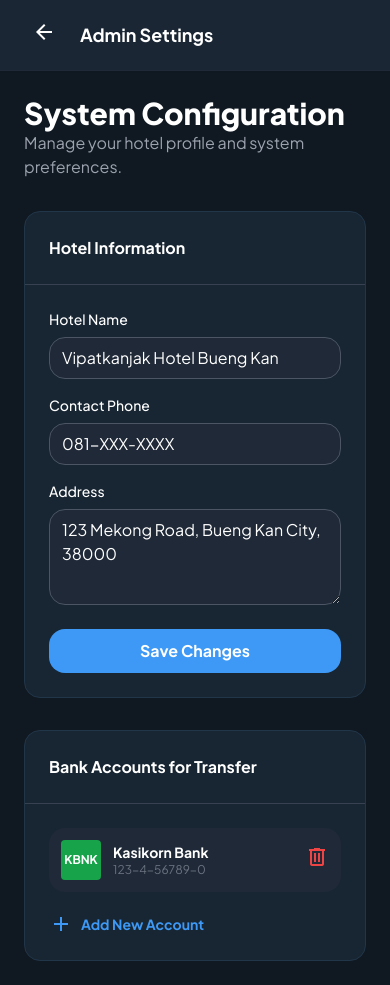
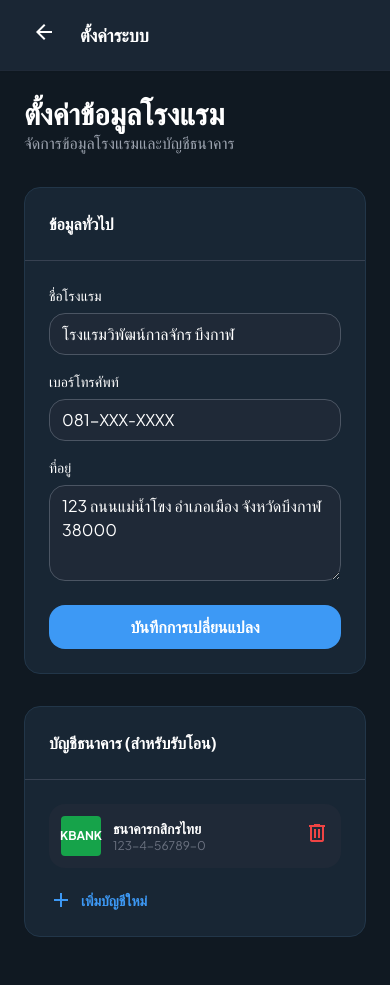
Before and after one commit to nssuwan186-dev/Vipat-hotel, a React (Vite) app: page /admin/settings in a window 390 px wide. After the commit the page ends 961 px from the top, so only its background shows below. Built offline with nearby package versions, Linux system fonts and the light colour scheme.

Commit message:
Localization: Complete Thai translation for all sub-pages

```diff
--- a/src/pages/AdminSettings.jsx
+++ b/src/pages/AdminSettings.jsx
@@ -9,54 +9,54 @@ const AdminSettings = () => {
             <Link to="/admin" className="p-2 rounded-lg hover:bg-gray-100 dark:hover:bg-gray-700">
                 <span className="material-symbols-outlined">arrow_back</span>
             </Link>
-            <h2 className="text-lg font-bold">Admin Settings</h2>
+            <h2 className="text-lg font-bold">ตั้งค่าระบบ</h2>
         </div>
       </header>
 
       <div className="p-6 md:px-12 lg:px-20 max-w-[800px] mx-auto flex flex-col gap-8">
         <div>
-            <h1 className="text-3xl font-black">System Configuration</h1>
-            <p className="text-gray-500 dark:text-gray-400">Manage your hotel profile and system preferences.</p>
+            <h1 className="text-3xl font-black">ตั้งค่าข้อมูลโรงแรม</h1>
+            <p className="text-gray-500 dark:text-gray-400">จัดการข้อมูลโรงแรมและบัญชีธนาคาร</p>
         </div>
 
         <section className="bg-white dark:bg-surface-dark rounded-2xl border border-slate-200 dark:border-border-dark overflow-hidden">
             <div className="p-6 border-b border-slate-100 dark:border-gray-700">
-                <h3 className="font-bold">Hotel Information</h3>
+                <h3 className="font-bold">ข้อมูลทั่วไป</h3>
             </div>
             <div className="p-6 flex flex-col gap-4">
                 <label className="flex flex-col gap-2">
-                    <span className="text-sm font-medium">Hotel Name</span>
-                    <input className="form-input rounded-lg dark:bg-gray-800 dark:border-gray-600" defaultValue="Vipatkanjak Hotel Bueng Kan" />
+                    <span className="text-sm font-medium">ชื่อโรงแรม</span>
+                    <input className="form-input rounded-lg dark:bg-gray-800 dark:border-gray-600" defaultValue="โรงแรมวิพัฒน์กาลจักร บึงกาฬ" />
                 </label>
                 <label className="flex flex-col gap-2">
-                    <span className="text-sm font-medium">Contact Phone</span>
+                    <span className="text-sm font-medium">เบอร์โทรศัพท์</span>
                     <input className="form-input rounded-lg dark:bg-gray-800 dark:border-gray-600" defaultValue="081-XXX-XXXX" />
                 </label>
                 <label className="flex flex-col gap-2">
-                    <span className="text-sm font-medium">Address</span>
-                    <textarea className="form-textarea rounded-lg dark:bg-gray-800 dark:border-gray-600 h-24">123 Mekong Road, Bueng Kan City, 38000</textarea>
+                    <span className="text-sm font-medium">ที่อยู่</span>
+                    <textarea className="form-textarea rounded-lg dark:bg-gray-800 dark:border-gray-600 h-24">123 ถนนแม่น้ำโขง อำเภอเมือง จังหวัดบึงกาฬ 38000</textarea>
                 </label>
-                <button className="bg-primary text-white py-2.5 rounded-lg font-bold hover:bg-blue-600 transition-all mt-2">Save Changes</button>
+                <button className="bg-primary text-white py-2.5 rounded-lg font-bold hover:bg-blue-600 transition-all mt-2">บันทึกการเปลี่ยนแปลง</button>
             </div>
         </section>
 
         <section className="bg-white dark:bg-surface-dark rounded-2xl border border-slate-200 dark:border-border-dark overflow-hidden">
             <div className="p-6 border-b border-slate-100 dark:border-gray-700">
-                <h3 className="font-bold">Bank Accounts for Transfer</h3>
+                <h3 className="font-bold">บัญชีธนาคาร (สำหรับรับโอน)</h3>
             </div>
             <div className="p-6 flex flex-col gap-3">
                 <div className="flex items-center justify-between p-3 bg-slate-50 dark:bg-gray-800 rounded-lg">
                     <div className="flex items-center gap-3">
-                        <div className="w-10 h-10 bg-green-600 rounded flex items-center justify-center text-white font-bold text-xs">KBNK</div>
+                        <div className="w-10 h-10 bg-green-600 rounded flex items-center justify-center text-white font-bold text-xs">KBANK</div>
                         <div>
-                            <p className="text-sm font-bold">Kasikorn Bank</p>
+                            <p className="text-sm font-bold">ธนาคารกสิกรไทย</p>
                             <p className="text-xs text-gray-500">123-4-56789-0</p>
                         </div>
                     </div>
                     <button className="text-red-500"><span className="material-symbols-outlined">delete</span></button>
                 </div>
                 <button className="text-primary text-sm font-bold flex items-center gap-2 mt-2">
-                    <span className="material-symbols-outlined">add</span> Add New Account
+                    <span className="material-symbols-outlined">add</span> เพิ่มบัญชีใหม่
                 </button>
             </div>
         </section>
--- a/src/pages/BookingForm.jsx
+++ b/src/pages/BookingForm.jsx
@@ -43,12 +43,12 @@ const BookingForm = () => {
         {/* Breadcrumb */}
         <div className="flex flex-col gap-2 mb-8">
           <div className="flex items-center gap-2 text-text-secondary text-sm mb-2">
-            <span className="cursor-pointer hover:text-primary" onClick={() => navigate('/')}>Home</span>
+            <span className="cursor-pointer hover:text-primary" onClick={() => navigate('/')}>หน้าแรก</span>
             <span className="material-symbols-outlined text-[16px]">chevron_right</span>
-            <span className="text-slate-900 dark:text-white font-medium">Guest Information</span>
+            <span className="text-slate-900 dark:text-white font-medium">ข้อมูลผู้เข้าพัก</span>
           </div>
-          <h1 className="text-slate-900 dark:text-white text-3xl font-bold leading-tight">Guest Information Form</h1>
-          <p className="text-text-secondary text-base">Please fill in personal and payment details for Room {room.id} ({room.type})</p>
+          <h1 className="text-slate-900 dark:text-white text-3xl font-bold leading-tight">แบบฟอร์มข้อมูลผู้เข้าพัก</h1>
+          <p className="text-text-secondary text-base">กรุณากรอกข้อมูลส่วนตัวและข้อมูลการชำระเงินสำหรับการจองห้อง {room.id} ({room.type})</p>
         </div>
 
         <form onSubmit={handleSubmit} className="flex flex-col lg:flex-row gap-8">
@@ -61,22 +61,22 @@ const BookingForm = () => {
                 <span className="flex items-center justify-center size-8 rounded-full bg-primary/10 text-primary">
                   <span className="material-symbols-outlined text-[20px]">person</span>
                 </span>
-                <h3 className="text-slate-900 dark:text-white text-lg font-bold">Personal Information</h3>
+                <h3 className="text-slate-900 dark:text-white text-lg font-bold">ข้อมูลส่วนตัว</h3>
               </div>
               <div className="p-6 flex flex-col gap-6">
                 <div className="flex flex-col md:flex-row gap-4">
                   <label className="flex flex-col flex-1">
-                    <span className="text-slate-700 dark:text-gray-300 text-sm font-medium pb-2">First Name <span className="text-red-500">*</span></span>
-                    <input required name="firstName" onChange={handleChange} className="w-full rounded-lg border-slate-300 dark:border-gray-600 bg-slate-50 dark:bg-gray-800 text-slate-900 dark:text-white h-12 px-4 focus:border-primary focus:ring-1 focus:ring-primary" placeholder="John" />
+                    <span className="text-slate-700 dark:text-gray-300 text-sm font-medium pb-2">ชื่อจริง <span className="text-red-500">*</span></span>
+                    <input required name="firstName" onChange={handleChange} className="w-full rounded-lg border-slate-300 dark:border-gray-600 bg-slate-50 dark:bg-gray-800 text-slate-900 dark:text-white h-12 px-4 focus:border-primary focus:ring-1 focus:ring-primary" placeholder="สมชาย" />
                   </label>
                   <label className="flex flex-col flex-1">
-                    <span className="text-slate-700 dark:text-gray-300 text-sm font-medium pb-2">Last Name <span className="text-red-500">*</span></span>
-                    <input required name="lastName" onChange={handleChange} className="w-full rounded-lg border-slate-300 dark:border-gray-600 bg-slate-50 dark:bg-gray-800 text-slate-900 dark:text-white h-12 px-4 focus:border-primary focus:ring-1 focus:ring-primary" placeholder="Doe" />
+                    <span className="text-slate-700 dark:text-gray-300 text-sm font-medium pb-2">นามสกุล <span className="text-red-500">*</span></span>
+                    <input required name="lastName" onChange={handleChange} className="w-full rounded-lg border-slate-300 dark:border-gray-600 bg-slate-50 dark:bg-gray-800 text-slate-900 dark:text-white h-12 px-4 focus:border-primary focus:ring-1 focus:ring-primary" placeholder="รักดี" />
                   </label>
                 </div>
                 <div className="flex flex-col md:flex-row gap-4">
                   <label className="flex flex-col flex-1">
-                    <span className="text-slate-700 dark:text-gray-300 text-sm font-medium pb-2">Phone Number <span className="text-red-500">*</span></span>
+                    <span className="text-slate-700 dark:text-gray-300 text-sm font-medium pb-2">เบอร์โทรศัพท์ <span className="text-red-500">*</span></span>
                     <div className="relative">
                       <span className="absolute inset-y-0 left-0 flex items-center pl-3 text-slate-500">
                         <span className="material-symbols-outlined text-[20px]">call</span>
@@ -85,12 +85,12 @@ const BookingForm = () => {
                     </div>
                   </label>
                   <label className="flex flex-col flex-1">
-                    <span className="text-slate-700 dark:text-gray-300 text-sm font-medium pb-2">Email</span>
+                    <span className="text-slate-700 dark:text-gray-300 text-sm font-medium pb-2">อีเมล</span>
                     <div className="relative">
                       <span className="absolute inset-y-0 left-0 flex items-center pl-3 text-slate-500">
                         <span className="material-symbols-outlined text-[20px]">mail</span>
                       </span>
-                      <input name="email" onChange={handleChange} className="w-full rounded-lg border-slate-300 dark:border-gray-600 bg-slate-50 dark:bg-gray-800 text-slate-900 dark:text-white h-12 pl-10 pr-4 focus:border-primary focus:ring-1 focus:ring-primary" placeholder="example@email.com" type="email"/>
+                      <input name="email" onChange={handleChange} className="w-full rounded-lg border-slate-300 dark:border-gray-600 bg-slate-50 dark:bg-gray-800 text-slate-900 dark:text-white h-12 pl-10 pr-4 focus:border-primary focus:ring-1 focus:ring-primary" placeholder="email@example.com" type="email"/>
                     </div>
                   </label>
                 </div>
@@ -103,17 +103,17 @@ const BookingForm = () => {
                 <span className="flex items-center justify-center size-8 rounded-full bg-primary/10 text-primary">
                   <span className="material-symbols-outlined text-[20px]">payments</span>
                 </span>
-                <h3 className="text-slate-900 dark:text-white text-lg font-bold">Payment Method</h3>
+                <h3 className="text-slate-900 dark:text-white text-lg font-bold">วิธีการชำระเงิน</h3>
               </div>
               <div className="p-6 flex flex-col gap-4">
                 <label className="flex items-center gap-3 p-4 border border-slate-200 dark:border-gray-600 rounded-lg cursor-pointer hover:bg-slate-50 dark:hover:bg-gray-800">
                   <input type="radio" name="paymentMethod" value="credit_card" checked={formData.paymentMethod === 'credit_card'} onChange={handleChange} className="text-primary focus:ring-primary w-5 h-5" />
-                  <span className="flex-1 font-medium text-slate-900 dark:text-white">Credit / Debit Card</span>
+                  <span className="flex-1 font-medium text-slate-900 dark:text-white">บัตรเครดิต / เดบิต</span>
                   <span className="material-symbols-outlined text-slate-500">credit_card</span>
                 </label>
                 <label className="flex items-center gap-3 p-4 border border-slate-200 dark:border-gray-600 rounded-lg cursor-pointer hover:bg-slate-50 dark:hover:bg-gray-800">
                   <input type="radio" name="paymentMethod" value="cash" checked={formData.paymentMethod === 'cash'} onChange={handleChange} className="text-primary focus:ring-primary w-5 h-5" />
-                  <span className="flex-1 font-medium text-slate-900 dark:text-white">Pay at Hotel (Cash)</span>
+                  <span className="flex-1 font-medium text-slate-900 dark:text-white">ชำระเงินที่หน้าเคาน์เตอร์ (เงินสด)</span>
                   <span className="material-symbols-outlined text-slate-500">payments</span>
                 </label>
               </div>
@@ -124,32 +124,32 @@ const BookingForm = () => {
           <div className="lg:w-96 flex flex-col gap-6">
             <div className="bg-white dark:bg-surface-dark rounded-xl shadow-sm border border-slate-200 dark:border-border-dark overflow-hidden sticky top-24">
               <div className="px-6 py-4 border-b border-slate-200 dark:border-border-dark">
-                <h3 className="text-slate-900 dark:text-white text-lg font-bold">Booking Summary</h3>
+                <h3 className="text-slate-900 dark:text-white text-lg font-bold">สรุปการจอง</h3>
               </div>
               <div className="p-6 flex flex-col gap-4">
                 <div className="flex justify-between items-center">
-                  <span className="text-slate-500 dark:text-text-secondary text-sm">Room Type</span>
+                  <span className="text-slate-500 dark:text-text-secondary text-sm">ประเภทห้อง</span>
                   <span className="text-slate-900 dark:text-white font-medium text-right">{room.type}</span>
                 </div>
                 <div className="flex justify-between items-center">
-                  <span className="text-slate-500 dark:text-text-secondary text-sm">Room Number</span>
+                  <span className="text-slate-500 dark:text-text-secondary text-sm">หมายเลขห้อง</span>
                   <span className="text-slate-900 dark:text-white font-medium">#{room.id}</span>
                 </div>
                 <div className="flex justify-between items-center">
-                  <span className="text-slate-500 dark:text-text-secondary text-sm">Check-in</span>
-                  <span className="text-slate-900 dark:text-white font-medium">Oct 24, 2023</span>
+                  <span className="text-slate-500 dark:text-text-secondary text-sm">เช็คอิน</span>
+                  <span className="text-slate-900 dark:text-white font-medium">24 ต.ค. 2566</span>
                 </div>
                 <div className="flex justify-between items-center">
-                  <span className="text-slate-500 dark:text-text-secondary text-sm">Check-out</span>
-                  <span className="text-slate-900 dark:text-white font-medium">Oct 25, 2023</span>
+                  <span className="text-slate-500 dark:text-text-secondary text-sm">เช็คเอาท์</span>
+                  <span className="text-slate-900 dark:text-white font-medium">25 ต.ค. 2566</span>
                 </div>
                 <hr className="border-slate-200 dark:border-gray-700 my-2" />
                 <div className="flex justify-between items-center">
-                  <span className="text-slate-900 dark:text-white font-bold">Total Price</span>
+                  <span className="text-slate-900 dark:text-white font-bold">ราคารวม</span>
                   <span className="text-primary text-xl font-black">฿{room.price.toLocaleString()}</span>
                 </div>
                 <button type="submit" className="w-full py-3 mt-4 rounded-xl bg-primary text-white font-bold hover:bg-blue-600 shadow-lg shadow-blue-500/30 transition-all">
-                  Confirm Booking
+                  ยืนยันการจอง
                 </button>
               </div>
             </div>
--- a/src/pages/Login.jsx
+++ b/src/pages/Login.jsx
@@ -37,15 +37,15 @@ const Login = () => {
   return (
     <div className="flex min-h-screen w-full flex-col bg-slate-50 dark:bg-background-dark font-display items-center justify-center py-10">
       <div className="flex flex-col w-full max-w-[512px] p-6 bg-white dark:bg-surface-dark rounded-2xl shadow-sm border border-[#cfdbe7] dark:border-border-dark">
-        <h2 className="text-[#0d141b] dark:text-white tracking-light text-[28px] font-bold leading-tight text-center pb-6">Log in</h2>
+        <h2 className="text-[#0d141b] dark:text-white tracking-light text-[28px] font-bold leading-tight text-center pb-6">เข้าสู่ระบบ</h2>
 
         <form onSubmit={handleLogin} className="flex flex-col gap-4">
           <label className="flex flex-col">
-            <p className="text-[#0d141b] dark:text-gray-300 text-base font-medium leading-normal pb-2">Email or phone number</p>
+            <p className="text-[#0d141b] dark:text-gray-300 text-base font-medium leading-normal pb-2">อีเมล หรือ เบอร์โทรศัพท์</p>
             <input
               type="text"
               required
-              placeholder="Enter your email"
+              placeholder="กรอกอีเมลของคุณ"
               className="form-input w-full rounded-lg border border-[#cfdbe7] dark:border-gray-600 bg-slate-50 dark:bg-gray-800 text-[#0d141b] dark:text-white h-14 px-4 focus:ring-primary focus:border-primary"
               value={email}
               onChange={(e) => setEmail(e.target.value)}
@@ -53,31 +53,31 @@ const Login = () => {
           </label>
 
           <label className="flex flex-col">
-            <p className="text-[#0d141b] dark:text-gray-300 text-base font-medium leading-normal pb-2">Password</p>
+            <p className="text-[#0d141b] dark:text-gray-300 text-base font-medium leading-normal pb-2">รหัสผ่าน</p>
             <input
               type="password"
               required
-              placeholder="Enter your password"
+              placeholder="กรอกรหัสผ่านของคุณ"
               className="form-input w-full rounded-lg border border-[#cfdbe7] dark:border-gray-600 bg-slate-50 dark:bg-gray-800 text-[#0d141b] dark:text-white h-14 px-4 focus:ring-primary focus:border-primary"
               value={password}
               onChange={(e) => setPassword(e.target.value)}
             />
           </label>
 
-          <a href="#" className="text-[#4c739a] text-sm font-medium underline text-right">Forgot password?</a>
+          <a href="#" className="text-[#4c739a] text-sm font-medium underline text-right">ลืมรหัสผ่าน?</a>
 
           <button
             type="submit"
             className="w-full h-12 rounded-lg bg-primary text-white text-base font-bold hover:bg-blue-600 transition-colors shadow-lg shadow-blue-500/30"
           >
-            Log in
+            เข้าสู่ระบบ
           </button>
         </form>
 
         <p className="text-[#4c739a] text-sm font-normal text-center mt-6">
-          Don't have an account? <Link to="/register" className="text-primary font-bold hover:underline">Sign up</Link>
+          ยังไม่มีบัญชีใช่ไหม? <Link to="/register" className="text-primary font-bold hover:underline">สมัครสมาชิก</Link>
         </p>
-        <Link to="/" className="text-text-secondary text-sm text-center mt-2 hover:text-primary">Back to Home</Link>
+        <Link to="/" className="text-text-secondary text-sm text-center mt-2 hover:text-primary">กลับหน้าหลัก</Link>
       </div>
     </div>
   );
--- a/src/pages/MyBookings.jsx
+++ b/src/pages/MyBookings.jsx
@@ -6,23 +6,23 @@ const MyBookings = () => {
   const bookings = [
     {
       id: 'BK-88291',
-      hotelName: 'Vipatkanjak Hotel',
+      hotelName: 'โรงแรมวิพัฒน์กาลจักร บึงกาฬ',
       roomType: 'Deluxe King Suite',
       image: 'https://lh3.googleusercontent.com/aida-public/AB6AXuBJbVHyGYOEkQpEmdY-P1hFxj1ByMuG5mEoVLtg2_OsnROohmACxm7Jk9DPdDW0mbFm4E0X9tXmjSemXkWYhdHVsyaUzaVOMZMUdTHW0VHd-O1fJEKm0G_DeJ-pQwSg21C9ZpB7Tbu-OqJIv2yn0qpZU2dniR1NslI0P_x7vMZIAa8yQ1Ek7Jokgq9qBelSWW3ov_5SCy429sDmXJPwxvvrpUrYiZMVVEAuf2AhdphN5riOtMaRhv1EXbXrbujOdimq389BaMZLxq8I',
-      dates: '12 Oct 2024 - 14 Oct 2024 (2 Nights)',
+      dates: '12 ต.ค. 2566 - 14 ต.ค. 2566 (2 คืน)',
       price: 4500,
-      status: 'Confirmed',
+      status: 'ยืนยันแล้ว',
       statusClass: 'bg-green-100 dark:bg-green-900/40 text-green-700 dark:text-green-300',
       icon: 'check_circle'
     },
     {
       id: 'BK-88305',
-      hotelName: 'Vipatkanjak Hotel',
+      hotelName: 'โรงแรมวิพัฒน์กาลจักร บึงกาฬ',
       roomType: 'Standard Twin Room',
       image: 'https://lh3.googleusercontent.com/aida-public/AB6AXuAS_aGJO9cJsPLgFf6FR0fmQaCE2krrdHv15eme2CKdrwLG3XYYP7xHDJ4nOYmW95J0KZTjwviEKg4CH4AV2GWX1r98KY14sCGuWyMely-KlshuENemt3J1nK8z-NEysklr0N9vHM_25GbYSqZyR5Vh7SZvEi3mejUu5q6wr3pCiP86EFYeJShJY4vh9Qmxt-NBtsw15PMiDJldew-gZ5m-XG2E0SrfE3LjShW5wTtdERTcNukFKLHdKp6iliLdnK-VDyw1GZOA88F8',
-      dates: '20 Nov 2024 - 22 Nov 2024 (2 Nights)',
+      dates: '20 พ.ย. 2566 - 22 พ.ย. 2566 (2 คืน)',
       price: 2800,
-      status: 'Pending Payment',
+      status: 'รอชำระเงิน',
       statusClass: 'bg-orange-100 dark:bg-orange-900/40 text-orange-700 dark:text-orange-300',
       icon: 'pending'
     }
@@ -35,18 +35,18 @@ const MyBookings = () => {
       <main className="flex-1 py-8 px-4 sm:px-6">
         <div className="mx-auto max-w-4xl flex flex-col gap-6">
           <div className="flex flex-col gap-2">
-            <h1 className="text-3xl font-black tracking-tight text-slate-900 dark:text-white">My Bookings</h1>
-            <p className="text-base text-slate-500 dark:text-text-secondary">Manage and view your upcoming stays and history.</p>
+            <h1 className="text-3xl font-black tracking-tight text-slate-900 dark:text-white">ประวัติการจอง</h1>
+            <p className="text-base text-slate-500 dark:text-text-secondary">จัดการและดูรายละเอียดการเข้าพักของคุณ</p>
           </div>
 
           {/* Tabs */}
           <div className="border-b border-slate-200 dark:border-border-dark">
             <nav className="-mb-px flex space-x-8">
               <a href="#" className="border-primary text-primary border-b-2 py-4 px-1 text-sm font-bold flex items-center gap-2">
-                <span className="material-symbols-outlined text-[20px]">event_upcoming</span> Upcoming
+                <span className="material-symbols-outlined text-[20px]">event_upcoming</span> การจองที่กำลังมาถึง
               </a>
               <a href="#" className="border-transparent text-slate-500 dark:text-text-secondary hover:text-slate-700 dark:hover:text-white border-b-2 py-4 px-1 text-sm font-medium flex items-center gap-2">
-                <span className="material-symbols-outlined text-[20px]">history</span> History
+                <span className="material-symbols-outlined text-[20px]">history</span> ประวัติการจอง
               </a>
             </nav>
           </div>
@@ -67,7 +67,7 @@ const MyBookings = () => {
                 <div className="flex flex-1 flex-col justify-between p-5">
                   <div className="flex flex-col gap-1">
                     <div className="flex justify-between items-start mb-1">
-                      <p className="text-xs font-medium text-slate-500 dark:text-text-secondary tracking-wide uppercase">Booking #{booking.id}</p>
+                      <p className="text-xs font-medium text-slate-500 dark:text-text-secondary tracking-wide uppercase">หมายเลขการจอง #{booking.id}</p>
                       <span className="material-symbols-outlined text-slate-300">more_vert</span>
                     </div>
                     <h3 className="text-lg font-bold text-slate-900 dark:text-white leading-tight group-hover:text-primary transition-colors">{booking.hotelName}</h3>
@@ -80,13 +80,13 @@ const MyBookings = () => {
 
                   <div className="mt-6 flex items-center justify-between border-t border-slate-100 dark:border-border-dark pt-4">
                     <div className="flex flex-col">
-                      <span className="text-xs text-slate-500 dark:text-text-secondary">Total Price</span>
+                      <span className="text-xs text-slate-500 dark:text-text-secondary">ราคารวม</span>
                       <span className="text-lg font-bold text-primary">฿{booking.price.toLocaleString()}</span>
                     </div>
                     <div className="flex gap-3">
-                       <button className="text-sm font-medium text-slate-500 dark:text-gray-400 hover:text-red-500 px-3 py-2 transition-colors">Cancel</button>
+                       <button className="text-sm font-medium text-slate-500 dark:text-gray-400 hover:text-red-500 px-3 py-2 transition-colors">ยกเลิก</button>
                        <button className="flex items-center justify-center rounded-lg bg-primary px-4 py-2 text-sm font-bold text-white shadow-sm hover:bg-blue-600 transition-all">
-                         View Details
+                         ดูรายละเอียด
                        </button>
                     </div>
                   </div>
```
Also changed, not shown: src/pages/BookingSuccess.jsx (+5 -5 lines), src/pages/Register.jsx (+12 -12 lines).
